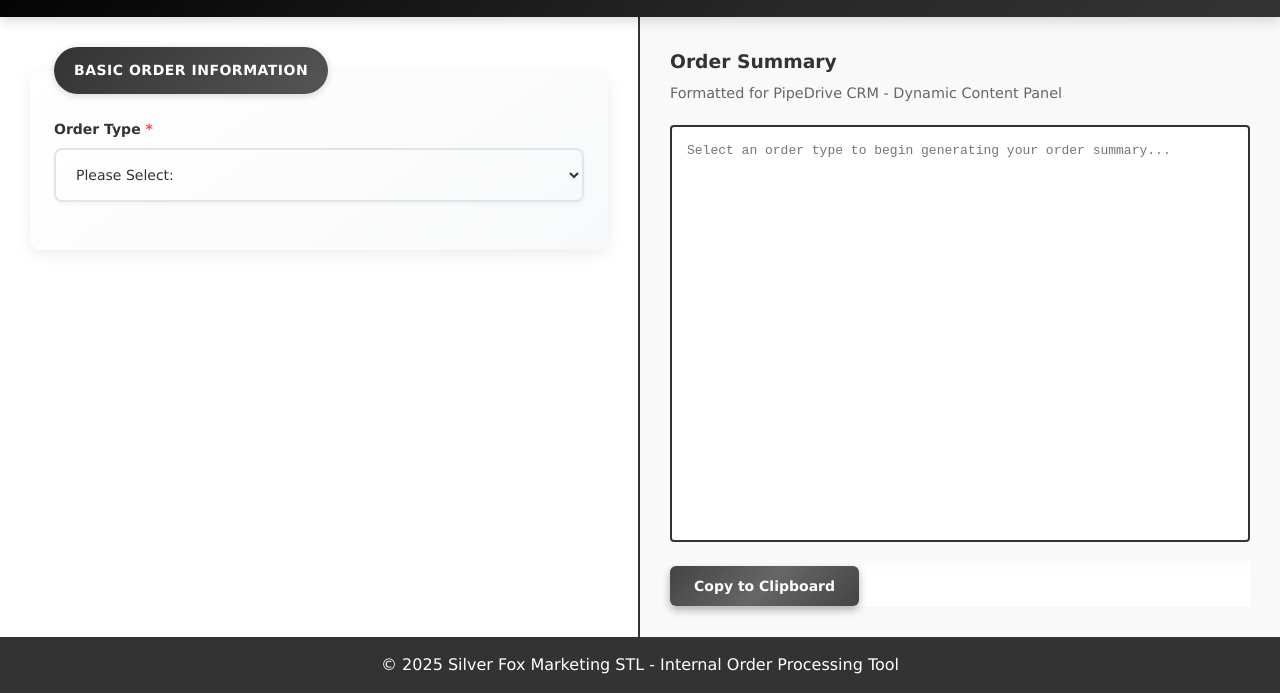
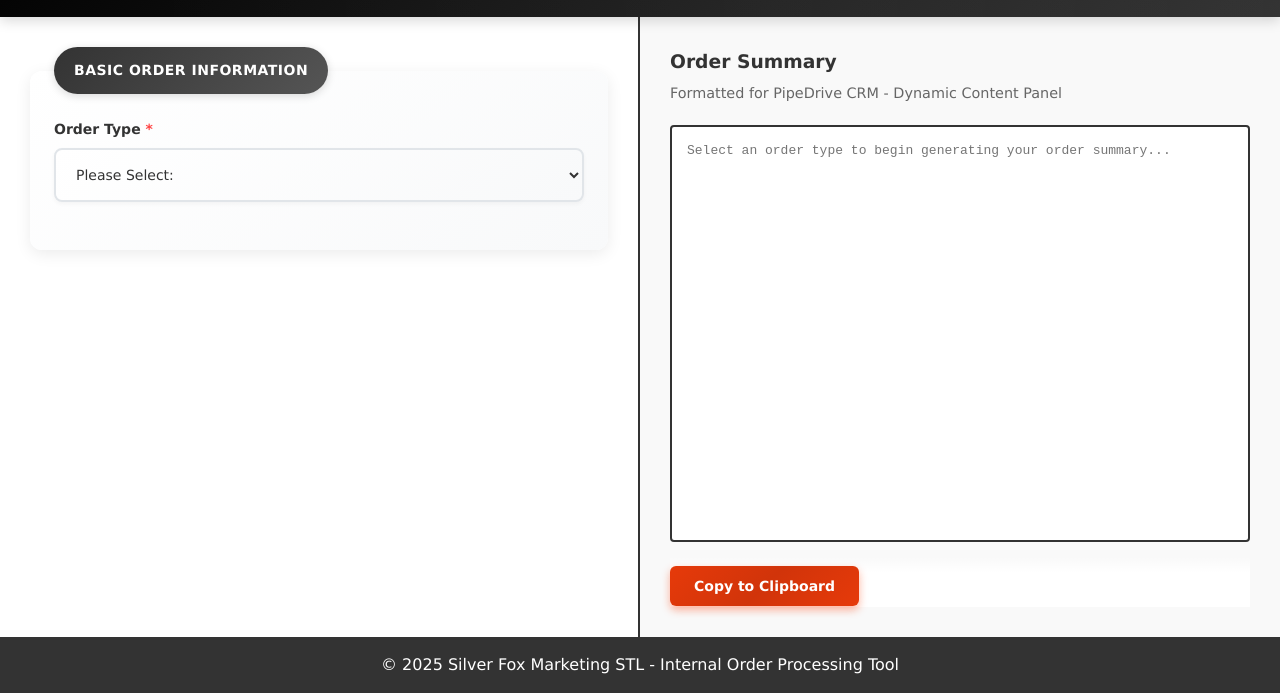
Before and after one commit to Silver-Fox-Marketing/silver-fox-order-form, a plain HTML site: page index.html in a window 1280 px wide. In both pictures the pointer is over the button "Copy to Clipboard". Shown: the part 107-800 px from the top of the page. Drawn offline with Linux system fonts and the light colour scheme.

Commit message:
updated copy button color and added final input box

```diff
--- a/index.html
+++ b/index.html
@@ -116,9 +116,9 @@
 
 /* Button hover enhancements */
 .copy-button:hover {
-    background: linear-gradient(135deg, #444 0%, #666 50%, #444 100%);
+    background: linear-gradient(135deg, #E63A0A 0%, #D1340A 50%, #E63A0A 100%);
     transform: translateY(-2px) scale(1.05);
-    box-shadow: 0 6px 16px rgba(0, 0, 0, 0.3);
+    box-shadow: 0 6px 16px rgba(253, 65, 13, 0.4);
     transition: all 0.3s cubic-bezier(0.4, 0, 0.2, 1);
 }
 
@@ -238,7 +238,7 @@
         }
 
         .copy-button {
-            background: linear-gradient(135deg, #333 0%, #555 50%, #333 100%);
+    background: linear-gradient(135deg, #FD410D 0%, #E63A0A 50%, #FD410D 100%);
     color: white;
     border: none;
     padding: 12px 24px;
@@ -254,9 +254,9 @@
 }
 
         .copy-button:hover {
-            background: linear-gradient(135deg, #444 0%, #666 50%, #444 100%);
+    background: linear-gradient(135deg, #E63A0A 0%, #D1340A 50%, #E63A0A 100%);
     transform: translateY(-1px);
-            box-shadow: 0 4px 8px rgba(0, 0, 0, 0.3);
+    box-shadow: 0 4px 8px rgba(253, 65, 13, 0.4);
 }
 
         .copy-button:active {
```
Lines whose indentation alone changed are shown as unchanged.
